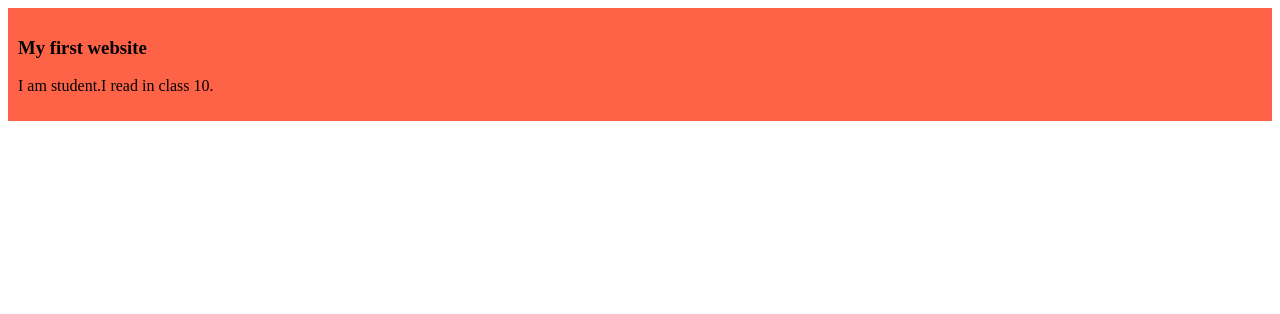
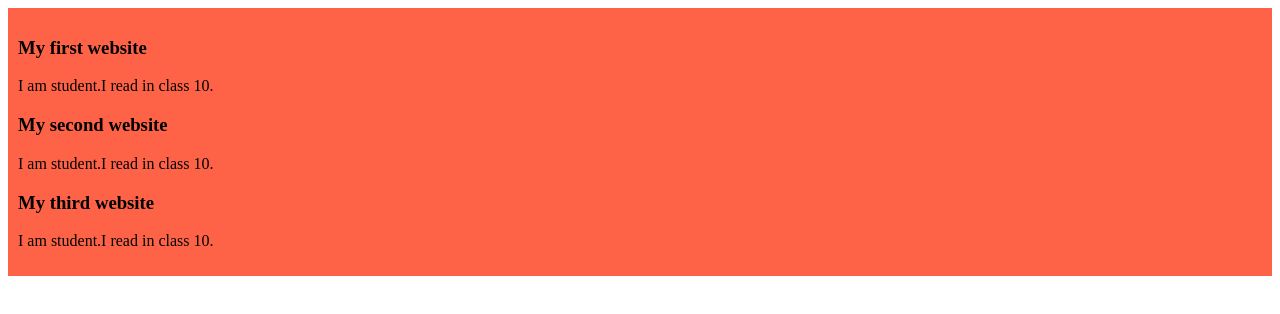
Before and after one commit to SMRedoan/my-simple-website, a plain HTML site: page index.html in a window 1280 px wide. Drawn offline with Linux system fonts and the light colour scheme.

Commit message:
added the second blog

```diff
--- a/index.html
+++ b/index.html
@@ -13,6 +13,14 @@
      <p>
         I am student.I read in class 10.
      </p>
+     <h3> My second website</h3>
+     <p>
+        I am student.I read in class 10.
+     </p>
+     <h3> My third website</h3>
+     <p>
+        I am student.I read in class 10.
+     </p>
 
 </div>
 </body>
--- a/styles/blog.css
+++ b/styles/blog.css
@@ -2,5 +2,6 @@ div{
 
     background-color: tomato;
     padding: 10px;
+    margin-bottom: 10px;
 
 }
```
